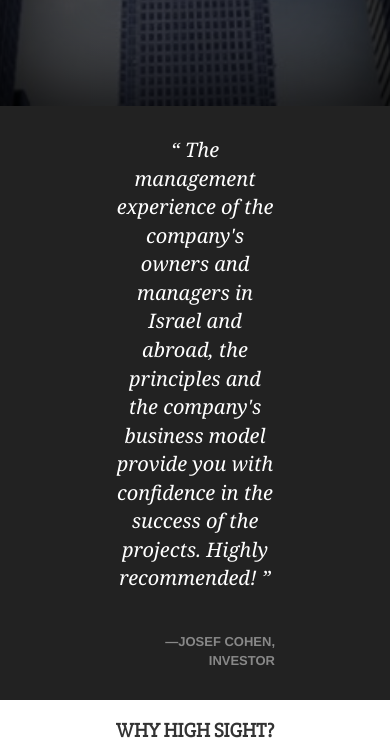
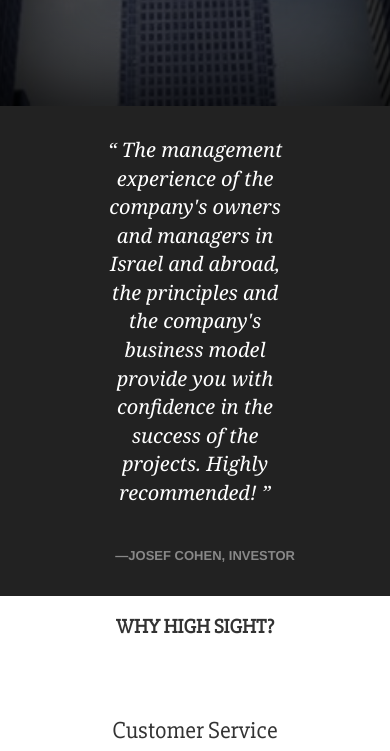
Before and after one commit to shabikaplan/High-Sight, a plain HTML site: page index.html in a window 390 px wide. Shown: the part 738-1489 px from the top of the page. Drawn offline with nearby package versions, Linux system fonts and the light colour scheme.

Commit message:
Add files via upload

```diff
--- a/startup.css
+++ b/startup.css
@@ -144,7 +144,7 @@ footer {
 
 	blockquote{
 		font-size:  2rem;
-		width: 200px;
+		width: 75%;
 		margin: 0 auto;
 	}
 	blockquote cite{
```
